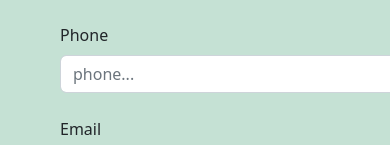
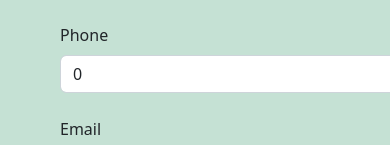
Before and after one commit to omurbekov-azamat/homework-70, a React (Create React App) app: page /edit-contact/1 in a window 390 px wide. Shown: the part 215-360 px from the top of the page. Built offline with nearby package versions, Linux system fonts and the light colour scheme.

Commit message:
changed interface phone from string to number;

```diff
--- a/src/App.tsx
+++ b/src/App.tsx
@@ -16,6 +16,7 @@ function App() {
           <Route path='/' element={<Contacts/>}/>
           <Route path='/new-contact' element={<NewContact/>}/>
           <Route path='/edit-contact/:id' element={<EditContact/>}/>
+          <Route path='*' element={<h1>Not found!</h1>}/>
         </Routes>
       </main>
     </>
--- a/src/components/ContactForm/ContactForm.tsx
+++ b/src/components/ContactForm/ContactForm.tsx
@@ -3,28 +3,28 @@ import {useNavigate} from "react-router-dom";
 import {useAppSelector} from "../../app/hooks";
 import {selectSendLoading} from "../../store/contactSlice";
 import ButtonSpinner from "../Spinner/ButtonSpiner";
-import {SendContact} from "../../types";
+import {ContactMutation, SendContact} from "../../types";
 
 interface Props {
   onSubmit: (contact: SendContact) => void;
-  existingContact?: SendContact;
+  existingContact?: ContactMutation;
   isEdit?: boolean;
 }
 
-const initialState: SendContact = {
+const initialState: ContactMutation = {
   name: '',
   phone: '',
   email: '',
   photo: '',
 }
 
-export const imageUrl = 'https://thumbs.dreamstime.com/b/no-user-profile-picture-24185395.jpg';
+const imageUrl = 'https://thumbs.dreamstime.com/b/no-user-profile-picture-24185395.jpg';
 
 const ContactForm: React.FC<Props> = ({onSubmit, existingContact = initialState, isEdit}) => {
+  const navigate = useNavigate();
   const loading = useAppSelector(selectSendLoading);
-  const navigate = useNavigate();
 
-  const [contact, setContact] = useState<SendContact>(existingContact);
+  const [contact, setContact] = useState<ContactMutation>(existingContact);
 
   const userPhoto = contact.photo || imageUrl;
 
@@ -39,10 +39,14 @@ const ContactForm: React.FC<Props> = ({onSubmit, existingContact = initialState,
     if (contact.photo.length === 0) {
       onSubmit({
         ...contact,
+        phone: parseFloat(contact.phone),
         photo: userPhoto,
       });
     } else {
-      onSubmit(contact);
+      onSubmit({
+        ...contact,
+        phone: parseFloat(contact.phone),
+      });
     }
 
     setContact({
--- a/src/containers/EditContact/EditContact.tsx
+++ b/src/containers/EditContact/EditContact.tsx
@@ -2,16 +2,16 @@ import React from 'react';
 import ContactForm from "../../components/ContactForm/ContactForm";
 import {useAppDispatch, useAppSelector} from "../../app/hooks";
 import {selectOneContact} from "../../store/contactSlice";
-import {SendContact} from "../../types";
+import {ContactMutation, SendContact} from "../../types";
 import {updateContact} from "../../store/contactsThunks";
 
 const EditContact = () => {
   const oneContact = useAppSelector(selectOneContact);
   const dispatch = useAppDispatch();
 
-  let editPerson:SendContact = {
+  let editPerson:ContactMutation = {
     name: oneContact.name,
-    phone: oneContact.phone,
+    phone: oneContact.phone.toString(),
     email: oneContact.email,
     photo: oneContact.photo,
   };
--- a/src/store/contactSlice.ts
+++ b/src/store/contactSlice.ts
@@ -17,7 +17,7 @@ const initialState: ContactsState = {
   fetchLoading: false,
   item: {
     name: '',
-    phone: '',
+    phone: 0,
     email: '',
     photo: '',
     id: '',
@@ -74,7 +74,7 @@ const contactSlice = createSlice({
     });
     builder.addCase(updateContact.rejected, (state) => {
       state.sendLoading = false;
-    })
+    });
   },
 });
 
--- a/src/store/contactsThunks.ts
+++ b/src/store/contactsThunks.ts
@@ -51,4 +51,4 @@ export const updateContact = createAsyncThunk<void, UpdateContactParams>(
   async (params) => {
     await axiosApi.put('/contacts/' + params.id + '.json', params.contact);
   }
-)
+);
```
Also changed, not shown: src/types.d.ts (+8 -1 lines).
